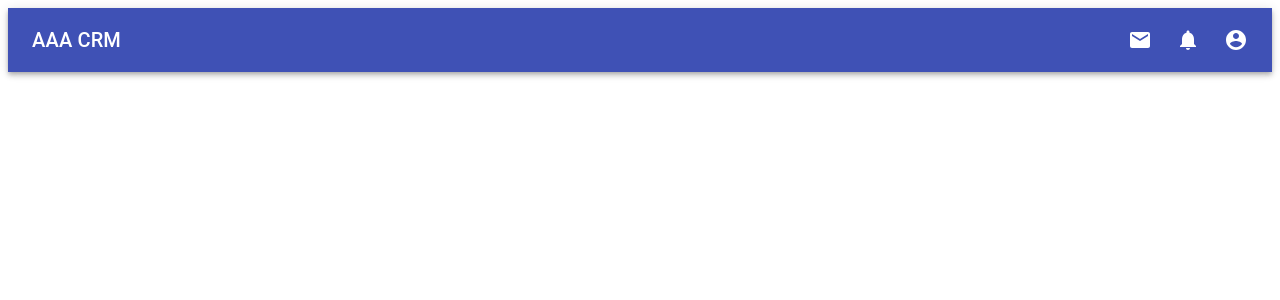
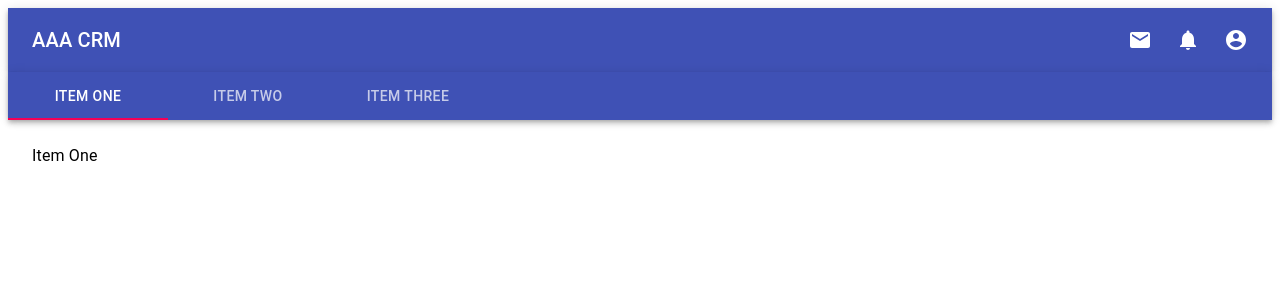
Before and after one commit to SammRosenthal/crm-test, a React (Create React App) app: page / in a window 1280 px wide. Shown: the top 300 px of the page. Built offline with nearby package versions, Linux system fonts and the light colour scheme.

Commit message:
added tabs

```diff
--- a/src/App.js
+++ b/src/App.js
@@ -1,11 +1,12 @@
-import React from 'react';
-import TopNav from './components/topnav/navbar';
-
+import React from "react";
+import TopNav from "./components/topnav/navbar";
+import TabSets from "./components/tabsets/tabsets";
 
 function App() {
   return (
     <div className="App">
       <TopNav />
+      <TabSets />
     </div>
   );
 }
--- /dev/null
+++ b/src/components/tabsets/tabsets.js
@@ -0,0 +1,82 @@
+import React from "react";
+import PropTypes from "prop-types";
+import { makeStyles } from "@material-ui/core/styles";
+import AppBar from "@material-ui/core/AppBar";
+import Tabs from "@material-ui/core/Tabs";
+import Tab from "@material-ui/core/Tab";
+import Typography from "@material-ui/core/Typography";
+import Box from "@material-ui/core/Box";
+
+function TabPanel(props) {
+  const { children, value, index, ...other } = props;
+
+  return (
+    <div
+      role="tabpanel"
+      hidden={value !== index}
+      id={`simple-tabpanel-${index}`}
+      aria-labelledby={`simple-tab-${index}`}
+      {...other}
+    >
+      {value === index && (
+        <Box p={3}>
+          <Typography>{children}</Typography>
+        </Box>
+      )}
+    </div>
+  );
+}
+
+TabPanel.propTypes = {
+  children: PropTypes.node,
+  index: PropTypes.any.isRequired,
+  value: PropTypes.any.isRequired,
+};
+
+function a11yProps(index) {
+  return {
+    id: `simple-tab-${index}`,
+    "aria-controls": `simple-tabpanel-${index}`,
+  };
+}
+
+const useStyles = makeStyles((theme) => ({
+  root: {
+    flexGrow: 1,
+    backgroundColor: theme.palette.background.paper,
+  },
+}));
+
+export default function SimpleTabs() {
+  const classes = useStyles();
+  const [value, setValue] = React.useState(0);
+
+  const handleChange = (event, newValue) => {
+    setValue(newValue);
+  };
+
+  return (
+    <div className={classes.root}>
+      <AppBar position="static">
+        <Tabs
+          value={value}
+          onChange={handleChange}
+          aria-label="simple tabs example"
+        >
+          <Tab label="Item One" {...a11yProps(0)} />
+          <Tab label="Item Two" {...a11yProps(1)} />
+          <Tab label="Item Three" {...a11yProps(2)} />
+        </Tabs>
+      </AppBar>
+      <TabPanel value={value} index={0}>
+        Item One
+      </TabPanel>
+      <TabPanel value={value} index={1}>
+        Item Two
+      </TabPanel>
+      <TabPanel value={value} index={2}>
+        Item Three
+      </TabPanel>
+    </div>
+  );
+}
```
